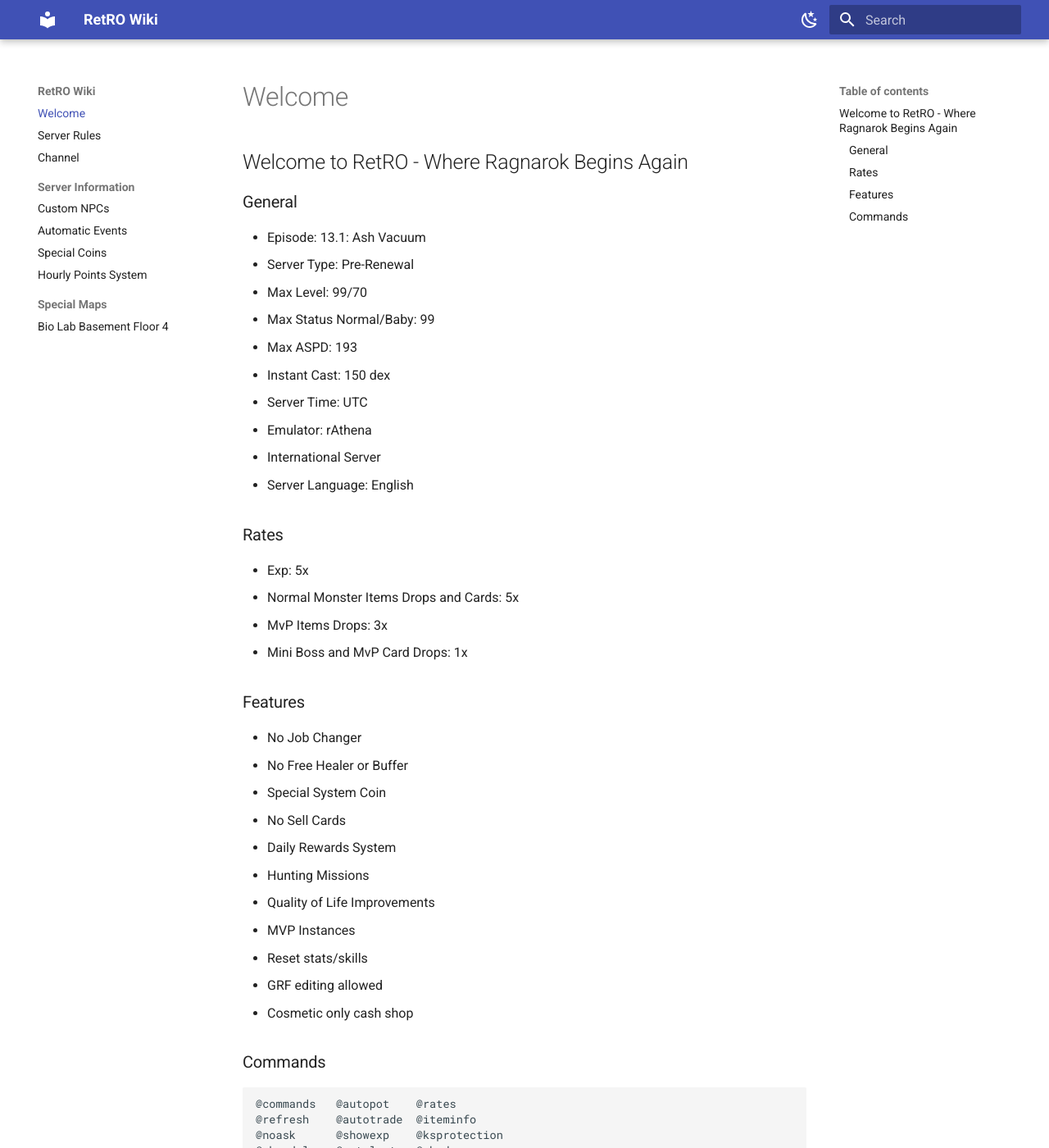
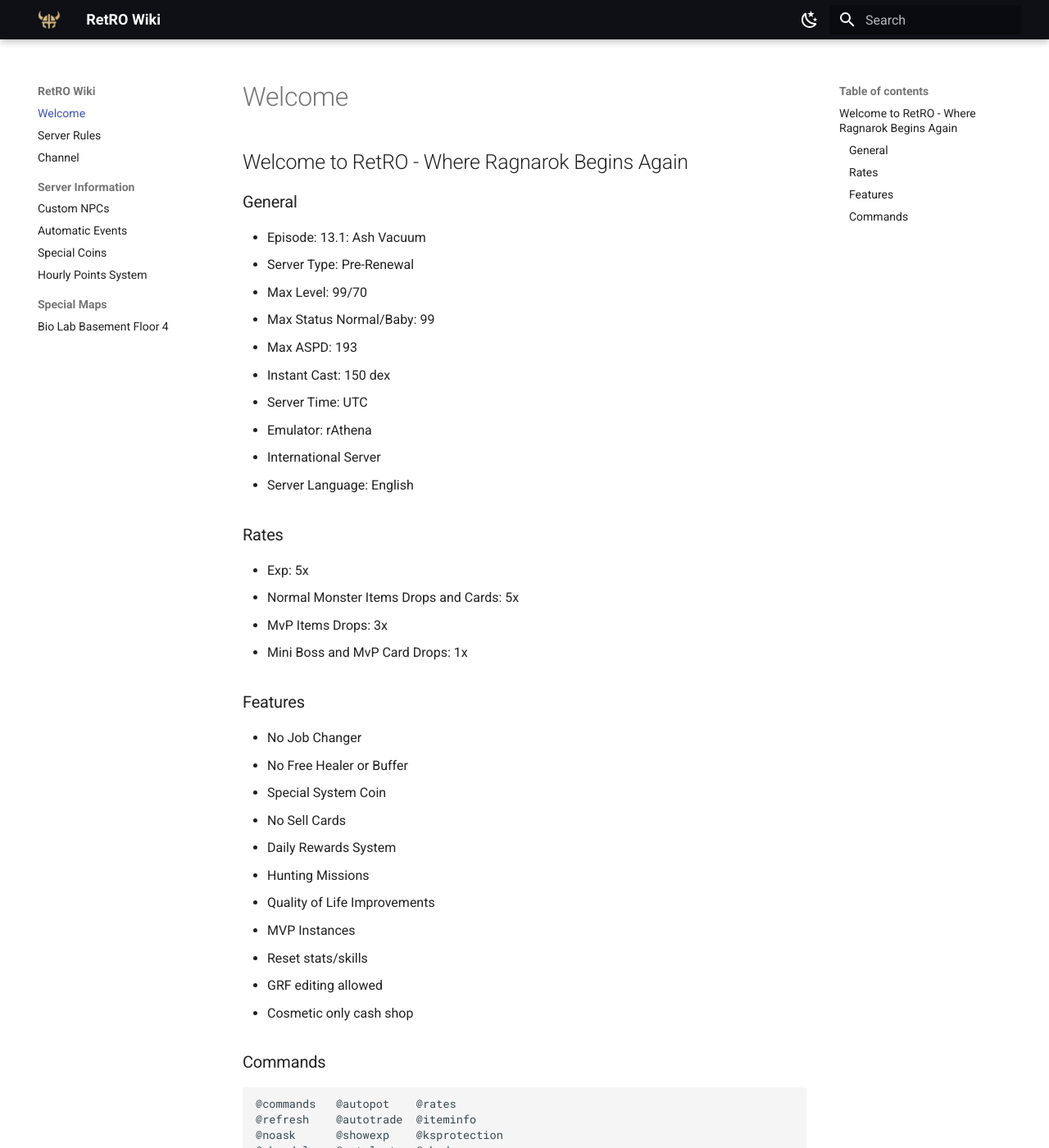
Before and after one commit to eduardoedson/wiki-retro, an MkDocs documentation site: the page built from docs/index.md, in a window 1280 px wide and 1400 px high. Shown: the whole window at 82% size. Built offline with MkDocs 1.6.1 and Material for MkDocs 9.7.7, drawn with Linux system fonts in a browser that asks for light colours.

Commit message:
Update site visuals and branding: replace favicon and logo, add custom styles, and configure MkDocs metadata.

```diff
--- /dev/null
+++ b/docs/assets/styles/extra.css
@@ -0,0 +1,11 @@
+.md-header {
+  background-color: #0e1015;
+}
+
+.md-footer {
+  background-color: #0e1015;
+}
+
+.md-footer-meta {
+  background-color: #0e1015;
+}
--- a/mkdocs.yml
+++ b/mkdocs.yml
@@ -3,6 +3,10 @@ site_url: https://wiki-retro.eduardoalves.tech/
 
 theme:
   name: material
+  logo: assets/images/logo.png
+  favicon: assets/images/logo.png
+  site_name: RetRO Wiki
+  site_description: Official RetRO documentation
   language: en
   features:
     - navigation.sections
@@ -26,6 +30,9 @@ theme:
       toggle:
         icon: material/weather-sunny
         name: Switch to light mode
+
+extra_css:
+  - assets/styles/extra.css
 
 plugins:
   - search
```
Also changed, not shown: docs/assets/images/logo.png (added), site/404.html, site/assets/images/logo.png (added), site/assets/styles/extra.css (added), site/channel/index.html, site/features/coins/index.html, site/features/event/index.html, site/features/hour/index.html, site/features/npc/index.html, site/index.html, site/maps/bio4/index.html, site/rules/index.html.
